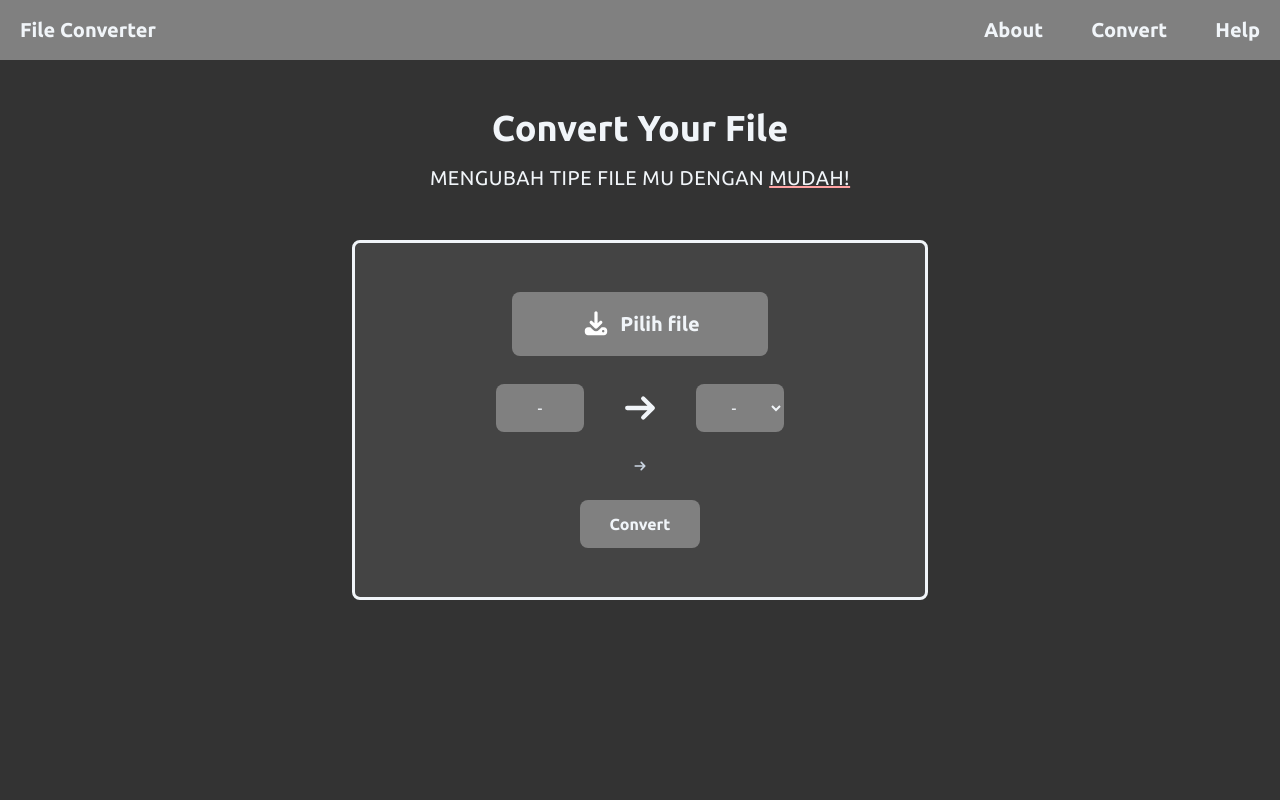
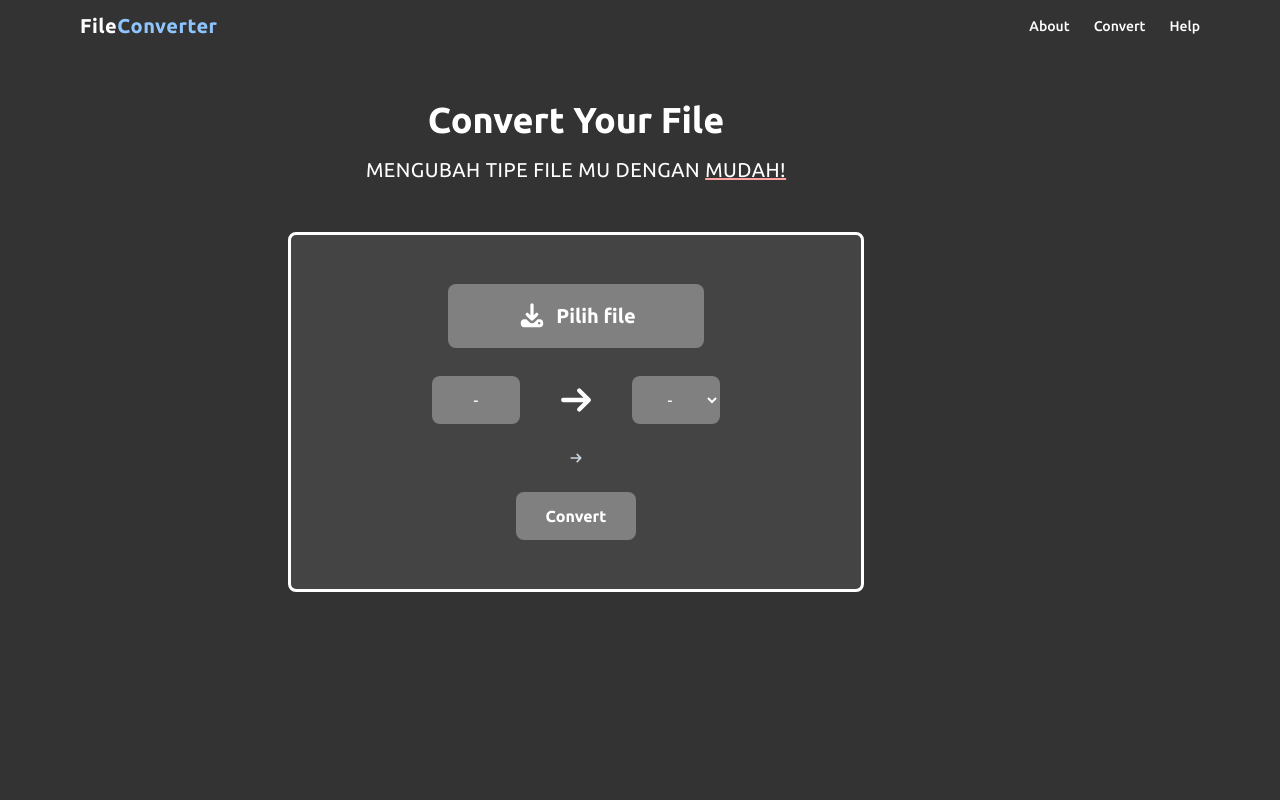
Before and after one commit to Carmeloanthony1/File-Converter, a React (Vite) app in the folder client/: page / in a window 1280 px wide. Shown: the top 800 px of the page. Built offline with nearby package versions, Linux system fonts and the light colour scheme.

Commit message:
rework : menghubungkan ke app.jsx

```diff
--- a/client/src/App.jsx
+++ b/client/src/App.jsx
@@ -9,6 +9,7 @@
 import About from './About';
 import Help from './Help';
 import Footer from './components/Footer';
+import Navbar from './components/Navbar';
 
 function Home() {
   const [selected_file, setSelected_file] = useState(null);
@@ -151,15 +152,8 @@
   }
 
   return (
-    <div className= "min-h-screen bg-[#333] text-slate-100 flex flex-col items-center">
-      <nav className="w-full bg-[#808080] h-15 flex items-center p-5 justify-between">
-        <h1 className="text-xl font-bold">File Converter</h1>
-        <div className="flex items-center gap-12 font-bold">
-          <a href = "/About" className="text-xl font-bold">About</a>
-          <a href = "/" className="text-xl font-bold">Convert</a>
-          <a href = "/help" className="text-xl font-bold">Help</a>
-        </div>
-      </nav>
+    <div className= "min-h-screen bg-[#333] text-white">
+        <Navbar/>
 
       <div className = "min-h-screen w-6xl bg-[#333] flex flex-col items-center ">
         <h1 className = "mt-12 text-4xl font-bold">Convert Your File</h1>
```
